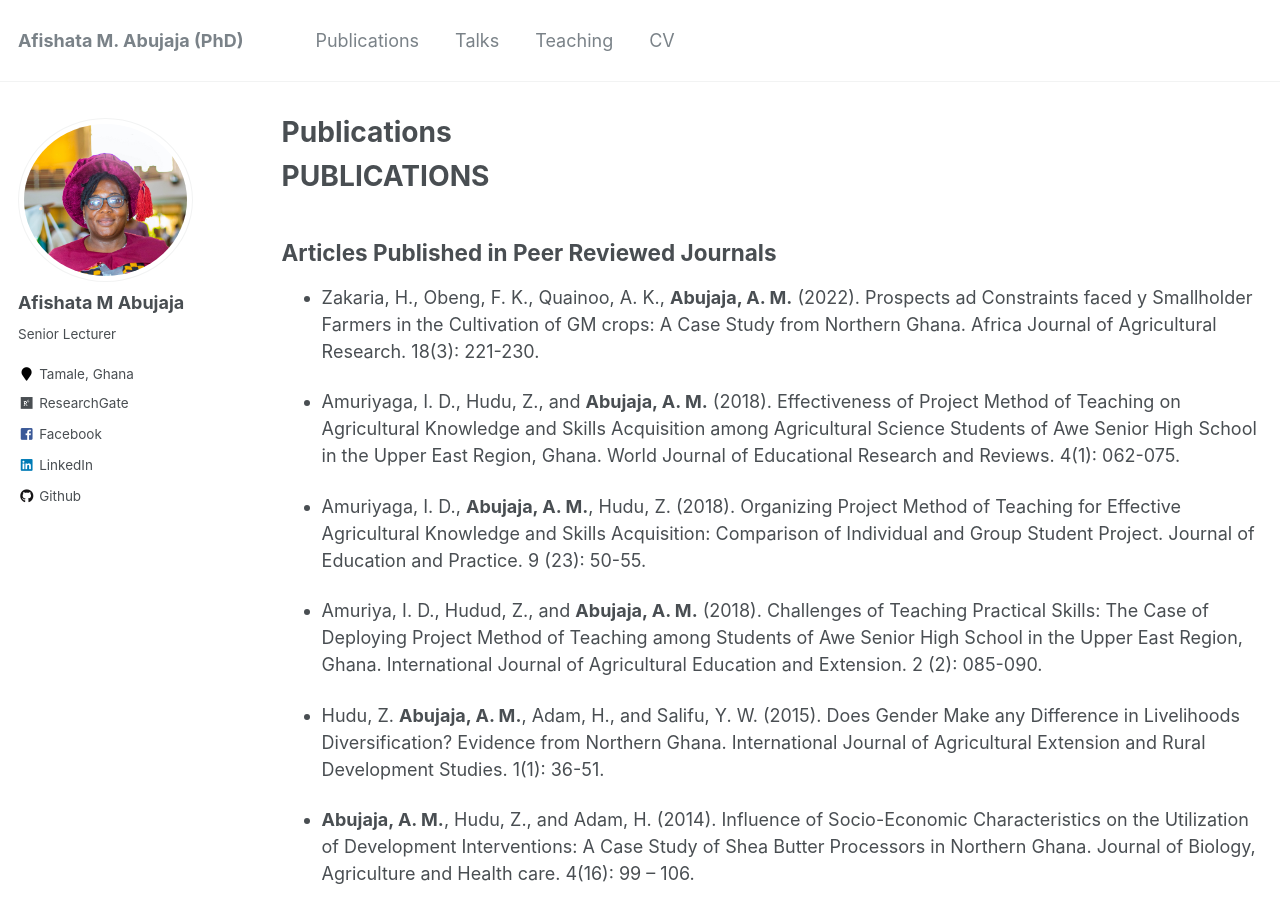
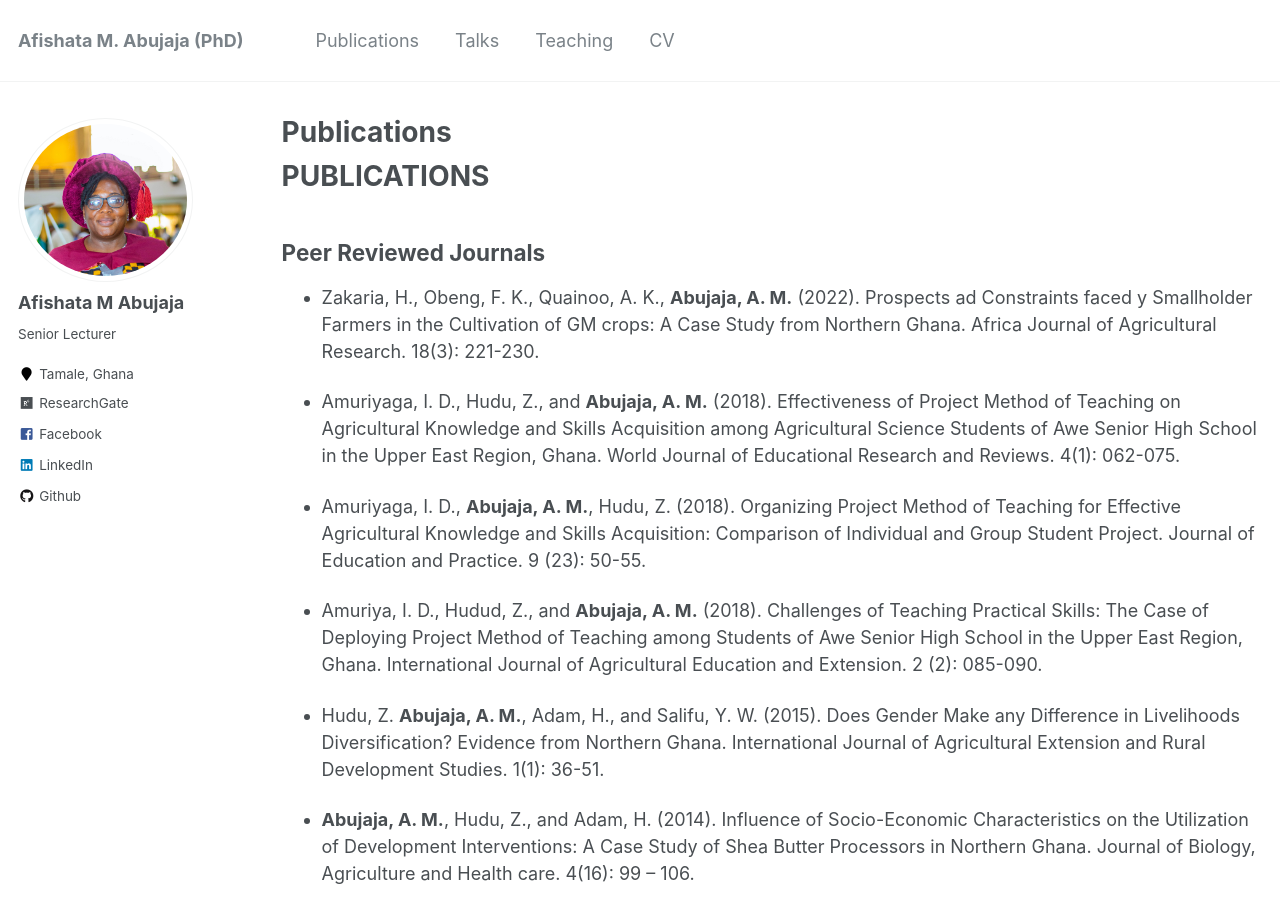
Before and after one commit to Abujaja93/abujaja, a Jekyll site: the page built from _pages/publications.md, in a window 1280 px wide and 900 px high. Built offline with Jekyll 4.4.1, drawn with Linux system fonts in a browser that asks for light colours.

Commit message:
Update publications.md

```diff
--- a/_pages/publications.md
+++ b/_pages/publications.md
@@ -10,7 +10,7 @@ PUBLICATIONS
 ======
 
 
-## Articles Published in Peer Reviewed Journals
+## Peer Reviewed Journals
 
 * Zakaria, H., Obeng, F. K., Quainoo, A. K., **Abujaja, A. M.** (2022). Prospects ad Constraints faced y Smallholder Farmers in the Cultivation of GM crops: A Case Study from Northern Ghana. Africa Journal of Agricultural Research. 18(3): 221-230.
 
```
